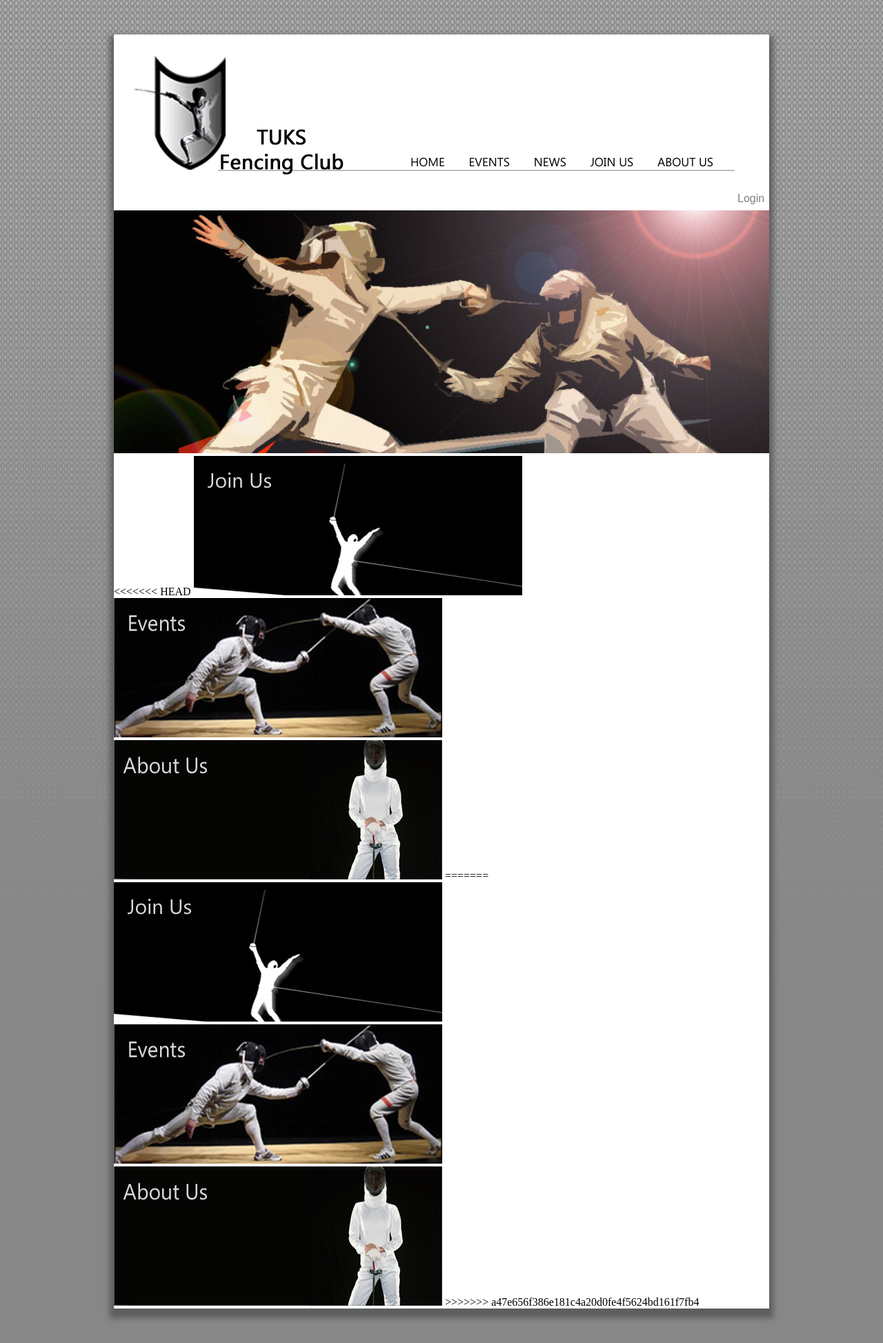
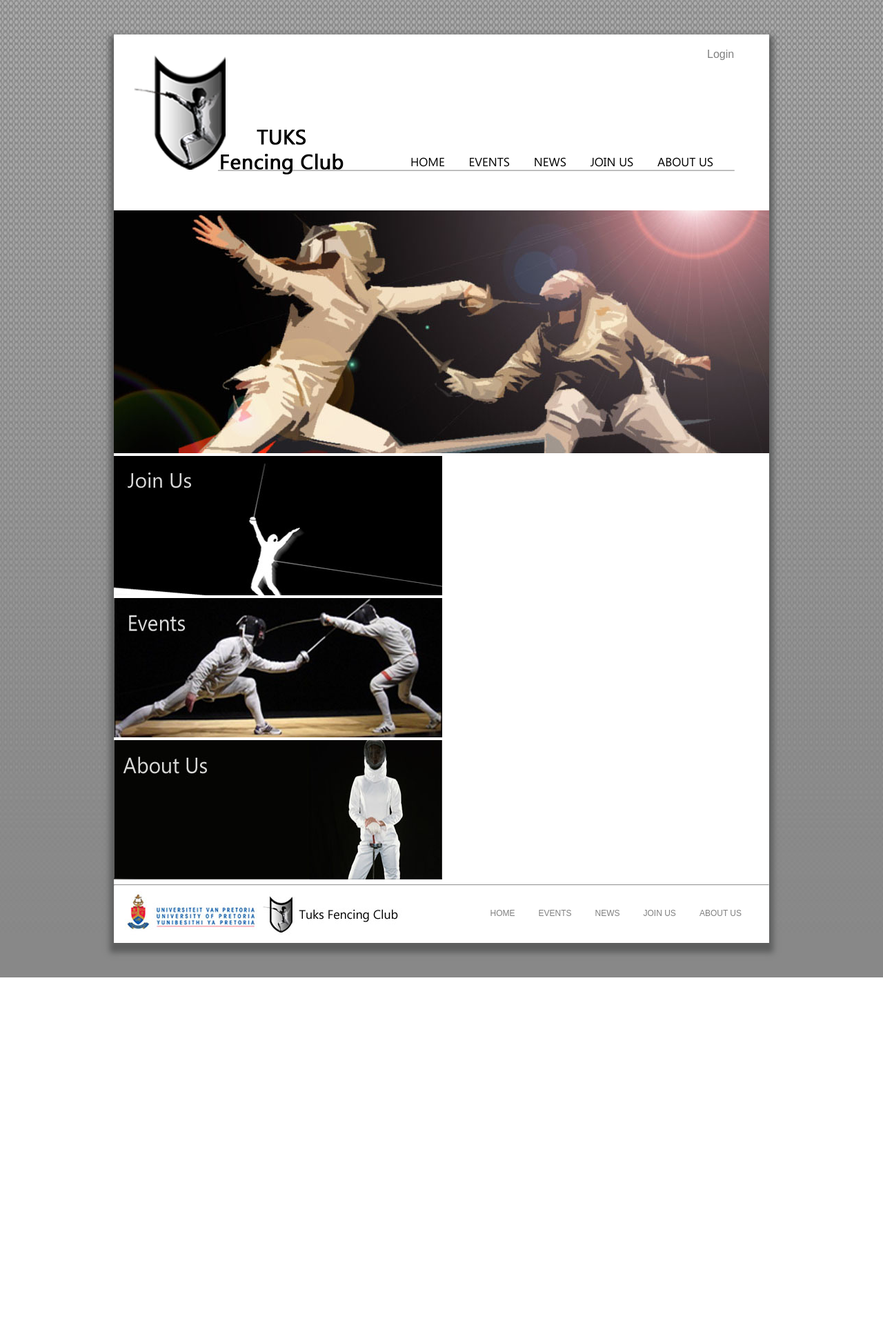
Before and after one commit to Ivan-du-toit/tuks-fencing, a CodeIgniter app: page /tuks/ in a window 1280 px wide. Shown: the whole page at 69% size. After the commit the page ends 1417 px from the top, so only its background shows below. Run offline with CodeIgniter, Linux system fonts and the light colour scheme; some libraries are stand-ins or nearby versions.

Commit message:
Homepage edit login box and add footer

```diff
--- a/application/views/home_view.php
+++ b/application/views/home_view.php
@@ -38,22 +38,26 @@
 			</div>
 			<img src="images/mainBanner.jpg" alt="main banner"/>
 
-<<<<<<< HEAD
-			<a href="#"><img src="images/Join_Us.jpg" alt="Join Us"/></a>
-			<a href="#"><img src="images/Events.jpg" alt="Events"/></a>
-			<a href="#"><img src="images/About_Us.jpg" alt="About Us"/></a>
-=======
 			<a href="web/join_us"><img src="images/Join_Us.jpg" alt="Join Us"/></a>
 			<a href="events"><img src="images/Events.jpg" alt="Events"/></a>
 			<a href="web/about_us"><img src="images/About_Us.jpg" alt="About Us"/></a>
->>>>>>> a47e656f386e181c4a20d0fe4f5624bd161f7fb4
 
 			<div id="latestNews">
 
 			</div>
 
 			<div id="footer">
+				<hr />
+				<img id="UP_footer" src="images/UP_logo.jpg" alt="UP Logo"/>
+				<img id="UP_footer" src="images/Fencing_mini_logo.jpg" alt="Fencing Logo"/>
 
+				<div class="footerLinks">
+					<a href="<?php echo base_url(); ?>">HOME</a>
+					<a href="events">EVENTS</a>
+					<a href="news">NEWS</a>
+					<a href="web/join-us">JOIN US</a>
+					<a href="web/about-us">ABOUT US</a>
+				</div>
 			</div>
 		</div>
 	</body>
--- a/css/main_style.css
+++ b/css/main_style.css
@@ -92,6 +92,13 @@ body {
 	text-decoration:none;
 
 	font-family:Arial,Georgia;
+
+	position:absolute;
+	top:inherit;
+	left:inherit;
+
+	margin-left:-40px;
+	margin-top:20px;
 }
 
 .login_btn:hover {
@@ -99,27 +106,59 @@ body {
 	color:#000000;
 }
 
-/*
-.login_btn a:link
-{
+#login_box {
+	font-family:Lao,Arial,Georgia;
+
+	position:absolute;
+	top:inherit;
+	left:inherit;
+
+	margin-left:700px;
+	margin-top:-200px;
+
+	border: 1px solid black;
+
+	padding-bottom:10px;
+	padding-left:10px;
+	padding-top:0px;
+	padding-right:0px;
+
+	background-color:#FFFFFF;
+}
+
+#UP_footer {
+	float:left;
+}
+
+#footer {
+	width:950px;
+	height:85px;
+}
+
+#footer hr {
+	margin-bottom:0px;
+	margin-top:3px;
+}
+
+.footerLinks {
+	float:right;
+
+	margin-top:30px;
+	margin-right:40px;
+}
+
+.footerLinks a {
+	margin-left:30px;
+
+	font-family:Arial, Georgia;
+	font-size:9pt;
+
+	text-decoration:none;
+
+	color:#7f7f7f;
+}
+
+.footerLinks a:hover {
 	text-decoration:none;
 	color:#000000;
 }
-
-.login_btn a:visited
-{
-	text-decoration:none;
-	color:#000000;
-}
-
-.login_btn a:active
-{
-	text-decoration:none;
-	color:#000000;
-}
-
-.login_btn a:hover
-{
-	text-decoration:none;
-	color:#e30033;
-}*/
```
Also changed, not shown: images/Fencing_mini_logo.jpg (added), images/UP_logo.jpg (added).
